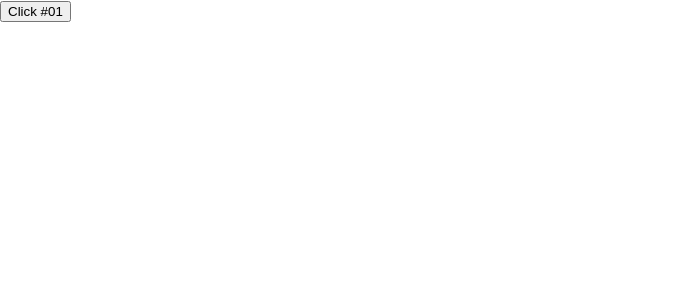
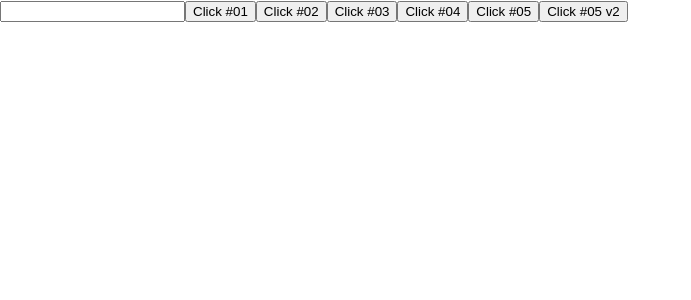
Before and after one commit to rodrigosoares67/exercicios-nextjs, a Next.js app: page /basicos/botao in a window 1280 px wide. Shown: the top 300 px of the page, without its empty margins (0-691 px from the left). Built offline with nearby package versions, Linux system fonts and the light colour scheme.

Commit message:
FEAT: Exercícios de comunicação de componentes

```diff
--- a/pages/basicos/botao.jsx
+++ b/pages/basicos/botao.jsx
@@ -1,7 +1,27 @@
+function acao1(){
+  console.log("acao1")
+}
+
 export default function botao(){
+  function acao2(){
+    console.log("acao2")
+  }
+
+  function acao5(e){
+    console.log(e)
+  }
+
   return (
     <div>
-      <button>Click #01</button>
+      <input type="text" onChange={(e) => console.log(e.target.value)} />
+      <button onClick={acao1}>Click #01</button>
+      <button onClick={acao2}>Click #02</button>
+      <button onClick={function(){
+        console.log("acao3")
+      }}>Click #03</button>
+      <button onClick={() => console.log("acao4")}>Click #04</button>
+      <button onClick={acao5}>Click #05</button>
+      <button onClick={e => acao5(e.altKey)}>Click #05 v2</button>
     </div>
   )
 }
```
Also changed, not shown: components/indireta/Filho.jsx (added, +11 -0 lines), components/indireta/Pai.jsx (added, +14 -0 lines), pages/comunicacao/indireta1.jsx (added, +9 -0 lines).
